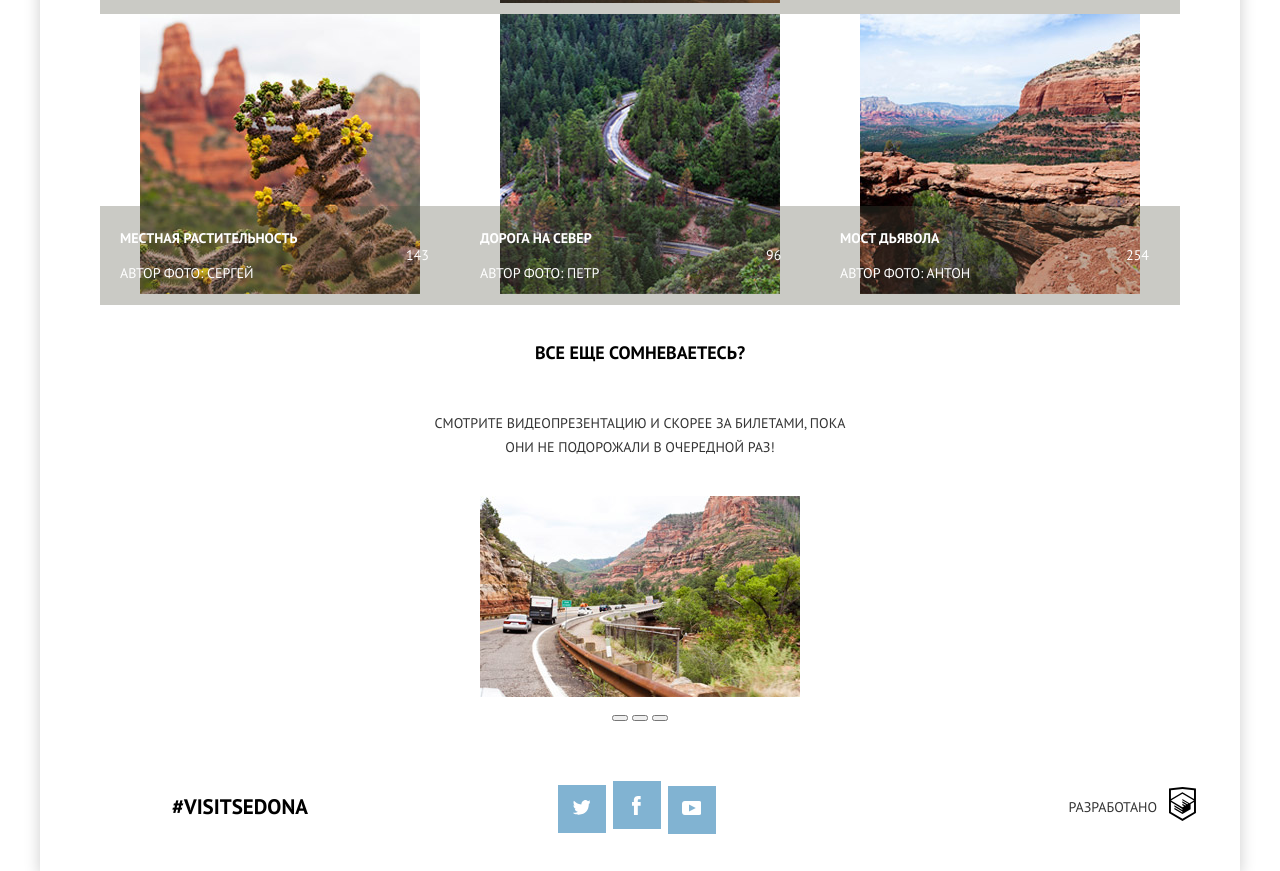
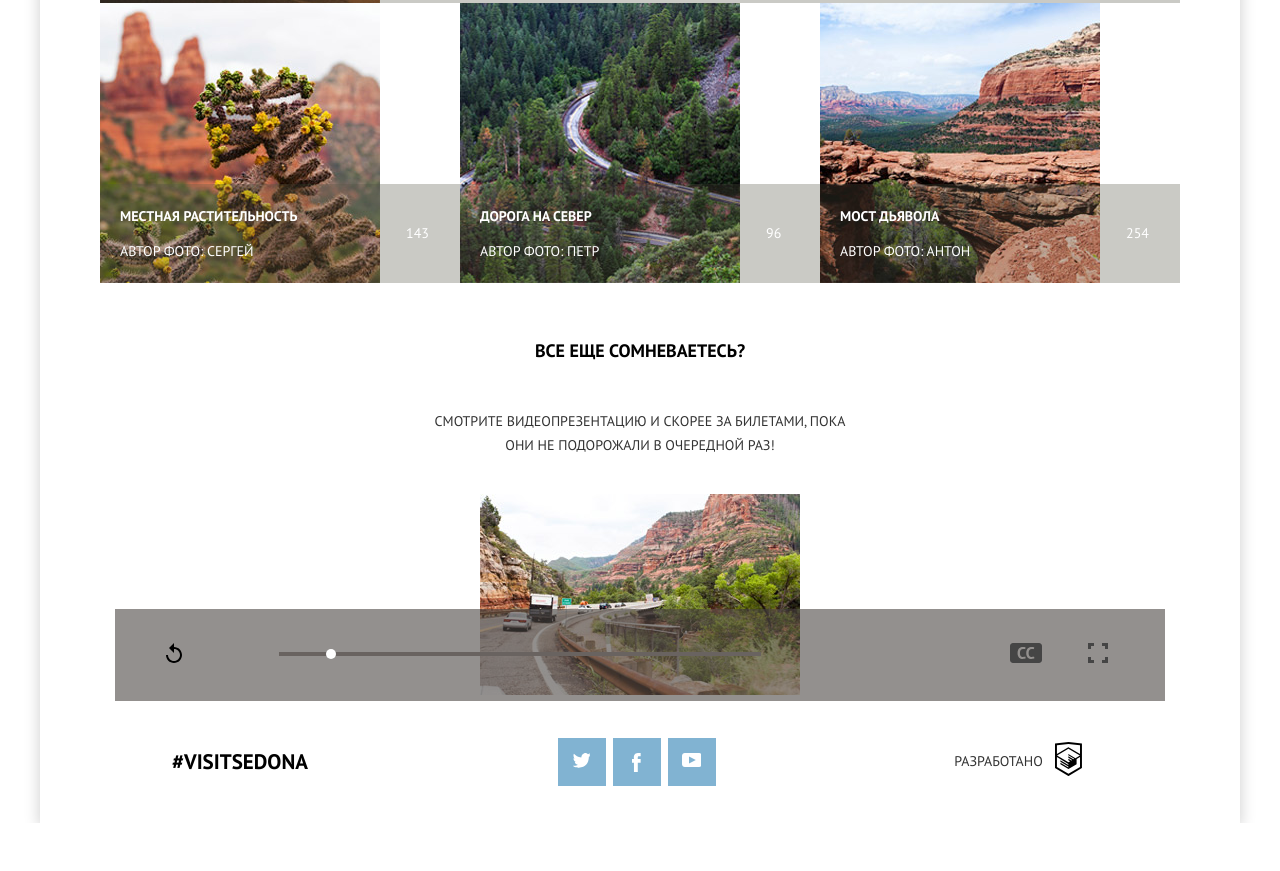
Before and after one commit to Evgenylad/158378-sedona-1, a website: page photo.html in a window 1280 px wide. Shown: the part 801-1672 px from the top of the page. After the commit the page ends 1624 px from the top, so only its background shows below. Drawn offline with nearby package versions, Linux system fonts and the light colour scheme; files that its build step writes are made by us from their sources; files whose address does not match are found by name.

Commit message:
.video-controls added at photo.html

```diff
--- a/photo.html
+++ b/photo.html
@@ -419,7 +419,7 @@
             </div>
           </figure>
         </div>
-
+      </main>
 
       <article class="video">
         <h1 class="video__title">Все еще сомневаетесь?</h1>
@@ -429,20 +429,50 @@
         </div>
 
         <div class="video-controls">
-            <div class="video-controls__items--top">
+          <button class="video-controls__replay">
+            <svg version="1.0" id="Layer_1" xmlns="http://www.w3.org/2000/svg" xmlns:xlink="http://www.w3.org/1999/xlink" x="0px" y="0px"
+            	 width="16px" height="20px" viewBox="0 0 16 20" enable-background="new 0 0 16 20" xml:space="preserve">
+            <path d="M8,4V0L3,5l5,5V6c3.315,0,6,2.686,6,6s-2.685,6-6,6s-6-2.686-6-6H0c0,4.42,3.58,8,8,8s8-3.58,8-8S12.42,4,8,4z"/>
+            </svg>
+          </button>
+          <div class="video-controls__items">
             <div class="video-controls__scale"></div>
             <div class="video-controls__toggle"> </div>
           </div>
-
-            <div class="video-controls__items--bottom">
-              <button class="round-arrow"></button>
-              <button class="СС"></button>
-              <button class="frame-dashed"></button>
-            </div>
+          <button class="video-controls__subtitles">
+            <svg version="1.0" id="Layer_1" xmlns="http://www.w3.org/2000/svg" xmlns:xlink="http://www.w3.org/1999/xlink" x="0px" y="0px"
+            	 width="32px" height="20px" viewBox="0 0 32 20" enable-background="new 0 0 32 20" xml:space="preserve">
+            <path fill="#454545" d="M29,0H3C1.35,0,0,1.35,0,3v14c0,1.65,1.35,3,3,3h26c1.65,0,3-1.35,3-3V3C32,1.35,30.65,0,29,0z
+            	 M14.403,15.854c-0.545,0.108-1.104,0.164-1.678,0.164c-0.694,0-1.354-0.107-1.976-0.323c-0.623-0.214-1.172-0.562-1.646-1.041
+            	s-0.852-1.103-1.133-1.868C7.69,12.02,7.551,11.091,7.551,10c0-1.134,0.157-2.085,0.471-2.851c0.315-0.768,0.723-1.384,1.224-1.854
+            	c0.502-0.468,1.062-0.804,1.679-1.008c0.616-0.204,1.233-0.307,1.852-0.307c0.66,0,1.22,0.045,1.678,0.134
+            	c0.457,0.087,0.835,0.192,1.133,0.313L15.14,6.347c-0.254-0.121-0.555-0.209-0.902-0.265C13.891,6.027,13.47,6,12.973,6
+            	c-0.915,0-1.649,0.325-2.206,0.977c-0.558,0.651-0.836,1.663-0.836,3.031c0,0.598,0.067,1.142,0.199,1.632
+            	c0.132,0.493,0.334,0.913,0.603,1.26c0.271,0.349,0.607,0.619,1.01,0.812c0.402,0.193,0.867,0.29,1.396,0.29
+            	c0.496,0,0.915-0.049,1.257-0.148c0.342-0.099,0.639-0.227,0.893-0.38l0.463,1.841C15.398,15.564,14.949,15.745,14.403,15.854z
+            	 M23.101,15.854c-0.545,0.108-1.105,0.164-1.678,0.164c-0.694,0-1.354-0.107-1.976-0.323c-0.623-0.214-1.172-0.562-1.646-1.041
+            	s-0.852-1.103-1.133-1.868c-0.281-0.767-0.421-1.695-0.421-2.786c0-1.134,0.157-2.085,0.471-2.851
+            	c0.314-0.768,0.723-1.384,1.223-1.854c0.502-0.468,1.062-0.804,1.68-1.008c0.616-0.204,1.233-0.307,1.851-0.307
+            	c0.661,0,1.221,0.045,1.678,0.134c0.458,0.087,0.836,0.192,1.133,0.313l-0.446,1.918c-0.253-0.121-0.554-0.209-0.901-0.265
+            	C22.588,6.027,22.166,6,21.67,6c-0.915,0-1.649,0.325-2.206,0.977c-0.558,0.651-0.836,1.663-0.836,3.031
+            	c0,0.598,0.067,1.142,0.199,1.632c0.132,0.493,0.334,0.913,0.603,1.26c0.271,0.349,0.606,0.619,1.009,0.812
+            	c0.402,0.193,0.868,0.29,1.396,0.29c0.497,0,0.915-0.049,1.257-0.148c0.342-0.099,0.64-0.227,0.894-0.38l0.463,1.841
+            	C24.096,15.564,23.646,15.745,23.101,15.854z"/>
+            </svg>
+          </button>
+          <button class="video-controls__fullscreen">
+            <svg version="1.0" id="Layer_1" xmlns="http://www.w3.org/2000/svg" xmlns:xlink="http://www.w3.org/1999/xlink" x="0px" y="0px"
+            	 width="20px" height="20px" viewBox="0 0 20 20" enable-background="new 0 0 20 20" xml:space="preserve">
+            <g>
+            	<polygon fill="#454545" points="0,0 0,3 0,6 3,6 3,3 6,3 6,0 3,0 	"/>
+            	<polygon fill="#454545" points="3,14 0,14 0,17 0,20 3,20 6,20 6,17 3,17 	"/>
+            	<polygon fill="#454545" points="17,0 14,0 14,3 17,3 17,6 20,6 20,3 20,0 	"/>
+            	<polygon fill="#454545" points="17,17 14,17 14,20 17,20 20,20 20,17 20,14 17,14 	"/>
+            </g>
+            </svg>
+          </button>
         </div>
       </article>
-
-      </main>
 
       <footer class="main-footer">
         <a class="main-footer__hash-tag" href="#">#visitsedona</a>
--- a/sass/blocks/gallery-group.scss
+++ b/sass/blocks/gallery-group.scss
@@ -6,6 +6,7 @@
     margin: 0;
   }
   &__item-image {
+    display: block;
     margin-top: 20px;
     background-color: #1d322b;
   }
--- a/sass/blocks/main-footer.scss
+++ b/sass/blocks/main-footer.scss
@@ -8,6 +8,7 @@
     display: block;
 
     margin-bottom: 40px;
+    margin-top: 100px;
 
     font-family: $font-bold;
     color: $base-color-bold;
@@ -19,6 +20,17 @@
   &__social-block {
     margin-bottom: 40px;
     font-size: 0;
+  }
+  .copyright {
+    display: flex;
+    justify-content: center;
+    align-items: center;
+
+    font-style: normal;
+
+    &__logo {
+      margin-left: 12px;
+    }
   }
 }
 
@@ -46,9 +58,6 @@
       text-align: center;
     }
     .copyright {
-      display: flex;
-      justify-content: flex-end;
-      align-items: center;
       align-self: center;
       width: (196/648)*100%;
 
@@ -56,9 +65,6 @@
 
       font-style: normal;
       text-align: right;
-      &__logo {
-        margin-left: 12px;
-      }
     }
   }
 }
--- a/sass/blocks/social-btn.scss
+++ b/sass/blocks/social-btn.scss
@@ -1,5 +1,6 @@
 .social-btn {
   display: inline-block;
+  vertical-align: top;
   width: 48px;
   height: 48px;
 
--- a/sass/blocks/video-controls.scss
+++ b/sass/blocks/video-controls.scss
@@ -0,0 +1,139 @@
+.video-controls {
+  display: flex;
+  flex-wrap: wrap;
+  justify-content: center;
+
+  position: absolute;
+  left: 0;
+  bottom: -60px;
+  width: (280px/$mobile-width)*100%;
+
+  margin-left: (20px/$mobile-width)*100%;
+  margin-right: (20px/$mobile-width)*100%;
+
+  &__items {
+    width: 100%;
+    min-height: 45px;
+
+    background-color: rgba(76, 70, 68, 0.6);
+  }
+  &__scale {
+    width: 84%;
+    height: 4px;
+
+    margin: 0 auto;
+    margin-top: 20px;
+
+    background-color: rgba(105, 99, 96, 1);
+  }
+  &__toggle {
+    position: absolute;
+    top: 17px;
+    left: 63px;
+
+    width: 10px;
+    height: 10px;
+
+    border-radius: 50%;
+    background-color: #ffffff;
+  }
+  &__replay {
+    width: 25%;
+    order: 1;
+
+    padding: 0;
+
+    border: none;
+    line-height: 66px;
+    background-color: #f2f2f2;
+  }
+  &__subtitles {
+    width: 50%;
+    order: 2;
+
+    padding: 0;
+
+    border: none;
+    text-align: right;
+    line-height: 66px;
+    background-color: #f2f2f2;
+  }
+  &__fullscreen {
+    width: 25%;
+    order: 3;
+
+    padding: 0;
+
+    border: none;
+    line-height: 66px;
+    background-color: #f2f2f2;
+  }
+}
+
+@media (min-width: $tablet-width) {
+  .video-controls {
+    flex-wrap: nowrap;
+    left: 0;
+    bottom: 0;
+
+    min-height: 92px;
+
+    &__items {
+      width: (390px/$mobile-width)*100%;
+      min-height: auto;
+      background-color: rgba(76, 70, 68, 0.6);
+    }
+    &__scale {
+      width: 84%;
+      height: 4px;
+
+      margin: 0 auto;
+      margin-top: 43px;
+
+      background-color: rgba(105, 99, 96, 1);
+    }
+    &__toggle {
+      position: absolute;
+      top: 40px;
+      left: 211px;
+
+      width: 10px;
+      height: 10px;
+
+      border-radius: 50%;
+      background-color: #ffffff;
+    }
+    &__replay {
+      width: 25%;
+      order: -1;
+
+      padding: 0;
+      padding-top: 5px;
+
+      border: none;
+
+      background-color: rgba(76, 70, 68, 0.6);
+    }
+    &__subtitles {
+      width: 50%;
+      order: 1;
+
+      padding: 0;
+      padding-top: 5px;
+
+      border: none;
+      text-align: right;
+      background-color: rgba(76, 70, 68, 0.6);
+    }
+    &__fullscreen {
+      width: 25%;
+      order: 2;
+
+      padding-right: 10px;
+      padding-top: 5px;
+
+      border: none;
+      background-color: rgba(76, 70, 68, 0.6);
+    }
+  }
+}
--- a/sass/blocks/video.scss
+++ b/sass/blocks/video.scss
@@ -1,4 +1,5 @@
 .video {
+  position: relative;
   &__title {
     margin: 0;
     margin-bottom: 31px;
```
Also changed, not shown: index.html (+4 -4 lines). Lines whose indentation alone changed are shown as unchanged.
